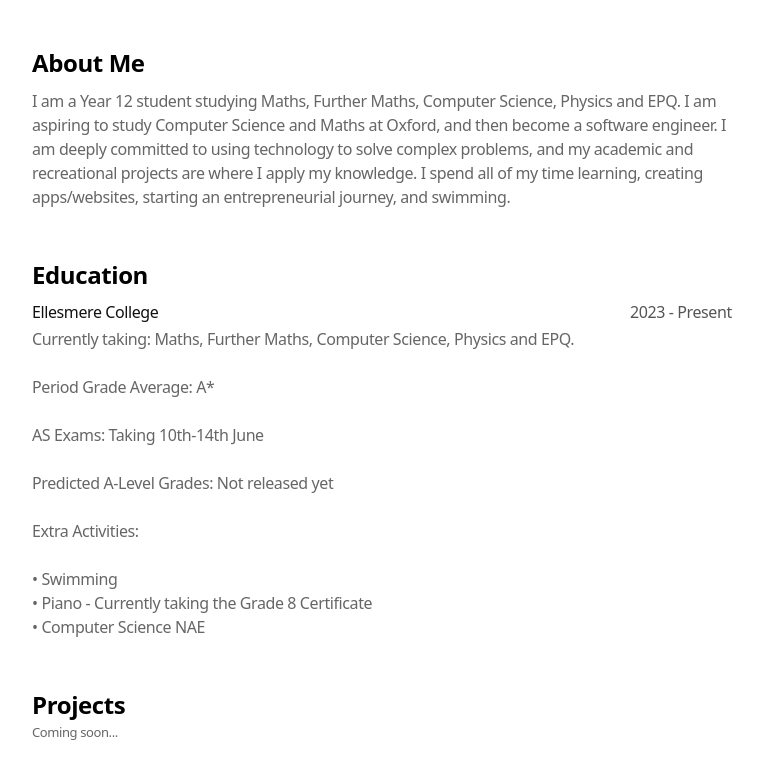
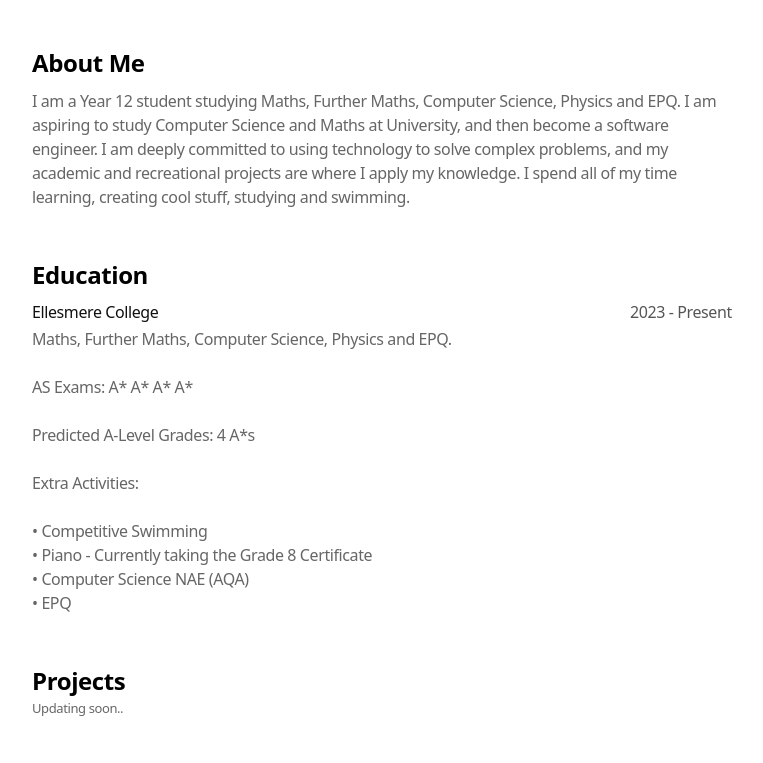
Before and after one commit to albystack/website, a plain HTML site: page index.html in a window 1280 px wide. Shown: the part 267-1030 px from the top of the page, without its empty margins (258-1021 px from the left). Drawn offline with Linux system fonts and the light colour scheme.

Commit message:
added as-exam grades

```diff
--- a/index.html
+++ b/index.html
@@ -2,7 +2,7 @@
 <html lang="en">
     <head>
         <meta charset="UTF-8">
-        <title>Alberto Rescigno | Entrepreneur</title>
+        <title>Alberto Rescigno</title>
         <meta name="description" content="Alberto Rescigno - Year 12 Student">
         <meta name="viewport" content="width=device-width">
         <link rel="icon" type="image/x-icon" href="/assets/favicon.png">
@@ -17,7 +17,7 @@
                 <div class="container" header>
                     <div class="info" header>
                         <h1 header>Alberto Rescigno</h1>
-                        <h2 header>Entrepreneur</h2>
+                        <h2 header>Year 13 Student</h2>
                         <span header>
                             <svg xmlns="http://www.w3.org/2000/svg" width="12" height="12" viewBox="0 0 24 24" fill="none" stroke="currentColor" stroke-width="2" stroke-linecap="round" stroke-linejoin="round">
                                 <circle cx="12" cy="12" r="10"></circle>
@@ -70,7 +70,7 @@
                 <section id="about" style="display:block;">
                     <section main>
                         <h2 main>About Me</h2>
-                        <p>I am a Year 12 student studying Maths, Further Maths, Computer Science, Physics and EPQ. I am aspiring to study Computer Science and Maths at Oxford, and then become a software engineer. I am deeply committed to using technology to solve complex problems, and my academic and recreational projects are where I apply my knowledge. I spend all of my time learning, creating apps/websites, starting an entrepreneurial journey, and swimming. </p>
+                        <p>I am a Year 12 student studying Maths, Further Maths, Computer Science, Physics and EPQ. I am aspiring to study Computer Science and Maths at University, and then become a software engineer. I am deeply committed to using technology to solve complex problems, and my academic and recreational projects are where I apply my knowledge. I spend all of my time learning, creating cool stuff, studying and swimming.</p>
                     </section>
                     <section main>
                         <h2 main>Education</h2>
@@ -84,23 +84,20 @@
                                         <time education>2023 - Present</time>
                                     </header>
                                     <footer education>
-                                        <p education> Currently taking: Maths, Further Maths, Computer Science, Physics and EPQ.
+                                        <p education> Maths, Further Maths, Computer Science, Physics and EPQ.
                                         <br>
                                         <br>
-                                        Period Grade Average: A*
+                                        AS Exams: A* A* A* A*
                                         <br>
                                         <br>
-                                        AS Exams: Taking 10th-14th June
-                                        <br>
-                                        <br>
-                                        Predicted A-Level Grades: Not released yet
+                                        Predicted A-Level Grades: 4 A*s
                                         <br>
                                         <br>Extra Activities:
                                         <br>
-                                        <br>• Swimming
+                                        <br>• Competitive Swimming
                                         <br>• Piano - Currently taking the Grade 8 Certificate
-                                        <br>• Computer Science NAE
-
+                                        <br>• Computer Science NAE (AQA)
+                                        <br>• EPQ
                                         </p>
                                     </footer>
                                 </article>
@@ -109,7 +106,7 @@
                     </section>
                     <section main>
                         <h2 proj>Projects</h2>
-                        <p click>Coming soon...</p>
+                        <p click>Updating soon..</p>
                     </section>
                     <section main>
                         <h2 main>Skills</h2>
```
Also changed, not shown: 1 other file.
